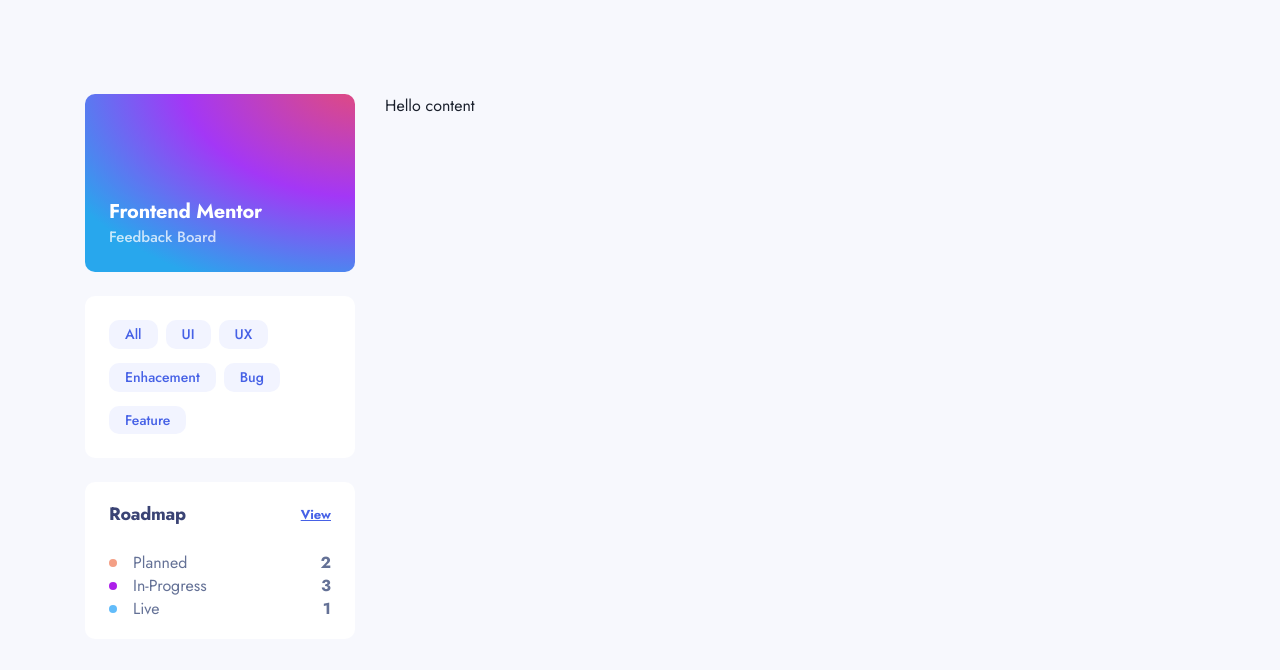
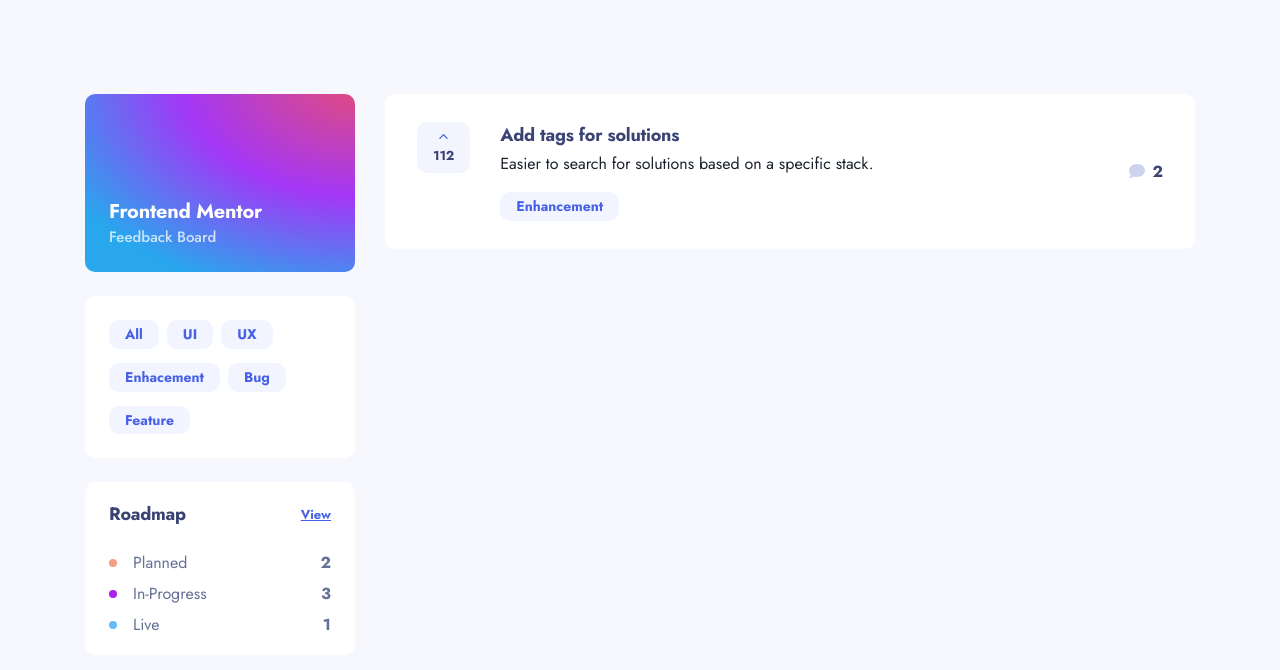
Before and after one commit to callmegrisha/product-feedback-app, a React (Create React App) app: page /suggestion/1 in a window 1280 px wide. Shown: the top 670 px of the page. Built offline with nearby package versions, Linux system fonts and the light colour scheme.

Commit message:
add suggestionList and suggestion components

```diff
--- a/src/App.jsx
+++ b/src/App.jsx
@@ -9,6 +9,7 @@
 import '@fontsource/jost/500.css';
 import '@fontsource/jost/700.css';
 import '@fontsource/jost/800.css';
+import { SuggestionsList } from './components/SuggestionsList/SuggestionsList';
 
 function App() {
   return (
@@ -19,7 +20,9 @@
           <TagsList />
           <Roadmap />
         </Sidebar>
-        <Box>Hello content</Box>
+        <Box>
+          <SuggestionsList />
+        </Box>
       </Section>
     </>
   );
--- a/src/UI/BaseTag/styles.js
+++ b/src/UI/BaseTag/styles.js
@@ -3,6 +3,7 @@
   backgroundColor: '#f2f4ff',
   borderRadius: '10px',
   padding: '6px 16px',
+  fontWeight: 600,
   _hover: {
     backgroundColor: '#cfd7ff',
   },
--- a/src/components/RoadmapList/RoadmapList.jsx
+++ b/src/components/RoadmapList/RoadmapList.jsx
@@ -5,7 +5,7 @@
 
 export const RoadmapList = () => {
   return (
-    <List>
+    <List spacing={2}>
       <ListItem {...listItem}>
         <Flex align='center'>
           <ListIcon as={BsFillCircleFill} mr={4} w={2} color='custom.tacao' />
--- /dev/null
+++ b/src/components/Suggestion/Suggestion.jsx
@@ -0,0 +1,39 @@
+import { Box, Button, Flex, Icon, Text } from '@chakra-ui/react';
+import { IoIosArrowUp } from 'react-icons/io';
+import { FaComment } from 'react-icons/fa';
+import { BaseTag } from '../../UI/BaseTag';
+
+import { suggestion } from './styles';
+
+export const Suggestion = () => {
+  return (
+    <Box {...suggestion}>
+      <Flex>
+        <Button type='button' variant='up' mr={30}>
+          <Icon as={IoIosArrowUp} />
+          <Text as='span'>112</Text>
+        </Button>
+        <Box>
+          <Text textStyle='h3' color='custom.eastBay' mb={1}>
+            Add tags for solutions
+          </Text>
+          <Text custom='custom.lynch' mb={4}>
+            Easier to search for solutions based on a specific stack.
+          </Text>
+          <BaseTag text='Enhancement' />
+        </Box>
+        <Flex alignSelf='center' align='center' ml='auto'>
+          <Icon as={FaComment} mr={2} color='#cdd2ee' />
+          <Text
+            as='span'
+            fontWeight='700'
+            textStyle='lgBody'
+            color='custom.eastBay'
+          >
+            2
+          </Text>
+        </Flex>
+      </Flex>
+    </Box>
+  );
+};
--- /dev/null
+++ b/src/components/Suggestion/index.js
@@ -0,0 +1,2 @@
+import { Suggestion } from './Suggestion';
+export { Suggestion };
--- /dev/null
+++ b/src/components/Suggestion/styles.js
@@ -0,0 +1,5 @@
+export const suggestion = {
+  padding: '28px 32px',
+  backgroundColor: 'white',
+  borderRadius: '10px',
+};
--- /dev/null
+++ b/src/components/SuggestionsList/SuggestionsList.jsx
@@ -0,0 +1,12 @@
+import { List, ListItem } from '@chakra-ui/react';
+import { Suggestion } from '../Suggestion/Suggestion';
+
+export const SuggestionsList = () => {
+  return (
+    <List spacing={5}>
+      <ListItem>
+        <Suggestion />
+      </ListItem>
+    </List>
+  );
+};
--- /dev/null
+++ b/src/components/SuggestionsList/index.js
@@ -0,0 +1,2 @@
+import { SuggestionsList } from './SuggestionsList';
+export { SuggestionsList };
--- a/src/theme/index.js
+++ b/src/theme/index.js
@@ -116,6 +116,35 @@
             textDecoration: 'underline',
           },
         },
+        up: {
+          width: 'auto',
+          height: 'auto',
+          padding: '8px 9px',
+          fontWeight: 700,
+          fontSize: '13px',
+          lineHeight: '19px',
+          letterSpacing: '-0.180556px',
+          display: 'flex',
+          flexDirection: 'column',
+          alignSelf: 'flex-start',
+          borderRadius: '10px',
+          backgroundColor: '#f2f4fe',
+          color: 'custom.eastBay',
+          svg: {
+            fill: 'custom.royalBlue',
+            marginBottom: '3px',
+          },
+          _hover: {
+            backgroundColor: '#cfd7ff',
+          },
+          _active: {
+            backgroundColor: 'custom.royalBlue',
+            color: 'white',
+            svg: {
+              fill: 'white',
+            },
+          },
+        },
       },
     },
   },
```
Also changed, not shown: src/assets/img/arrow-triangle-top.svg (added).
